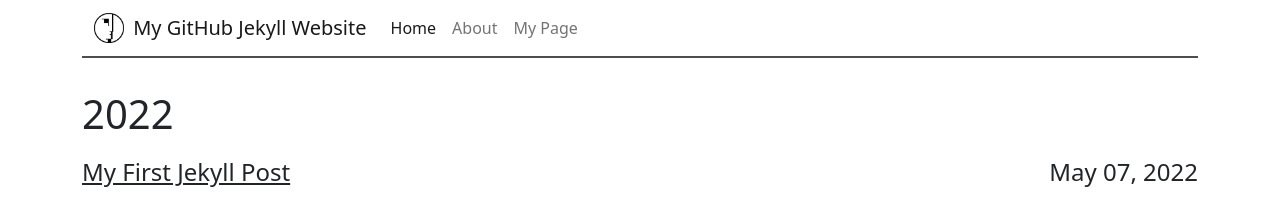
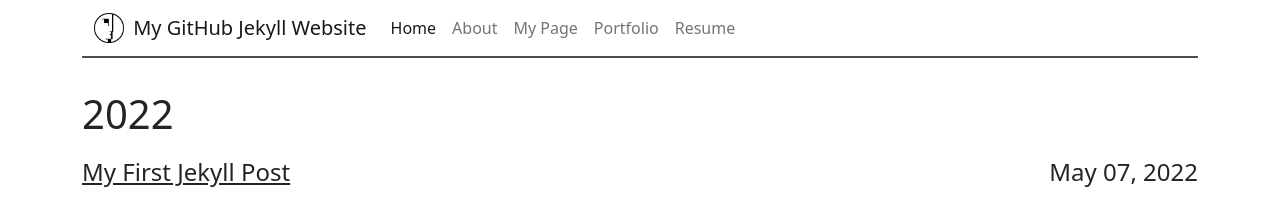
Before and after one commit to jreyes75/jreyes75.github.io, a Jekyll site: the page built from index.html, in a window 1280 px wide. Shown: the top 205 px of the page. Built offline with Jekyll 4.4.1, drawn with Linux system fonts in a browser that asks for light colours.

Commit message:
Added resume and portfolio page.

```diff
--- a/_data/navigation.yml
+++ b/_data/navigation.yml
@@ -4,3 +4,7 @@
   link: /about/
 - name: My Page
   link: /my-page/
+- name: Portfolio
+  link: /portfolio/
+- name: Resume
+  link: /resume/
```
Also changed, not shown: resume.md (added, +5 -0 lines).
